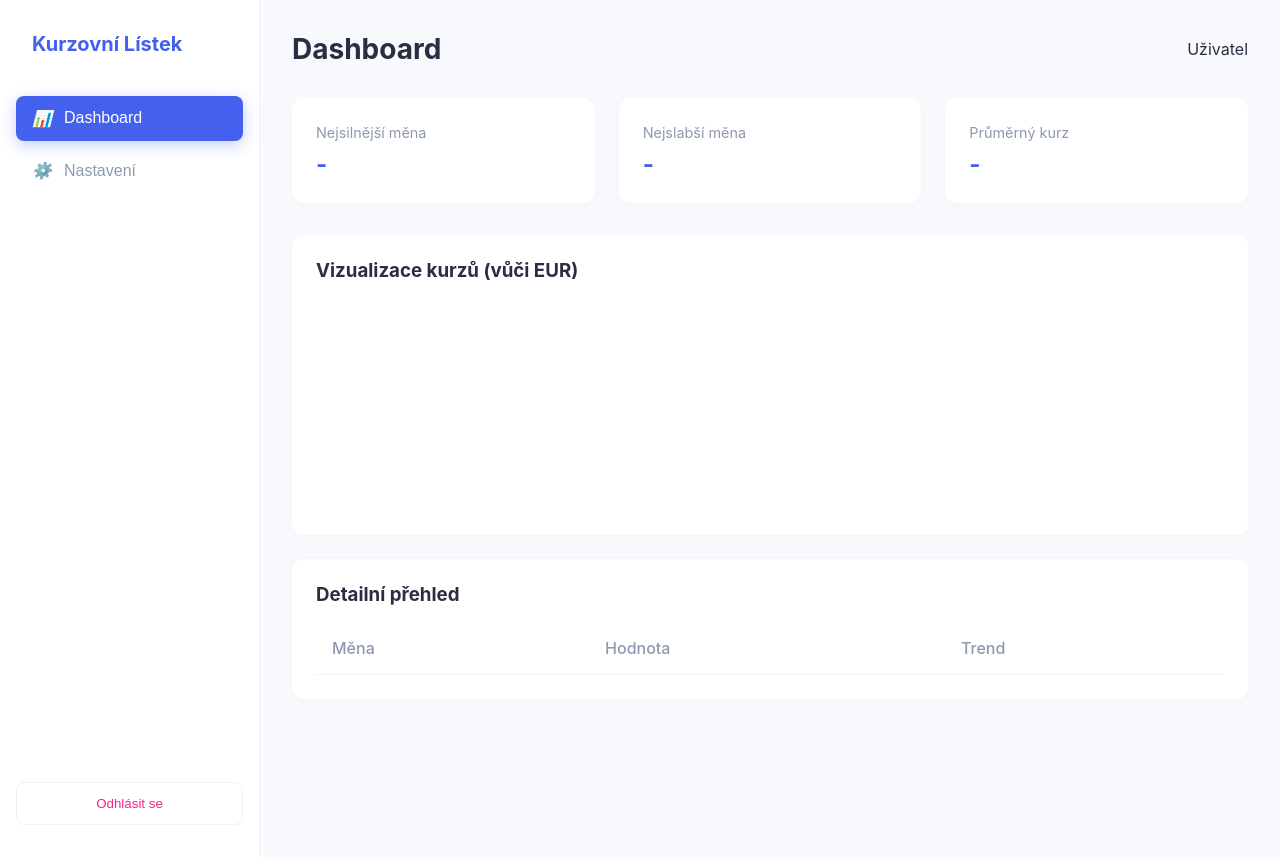
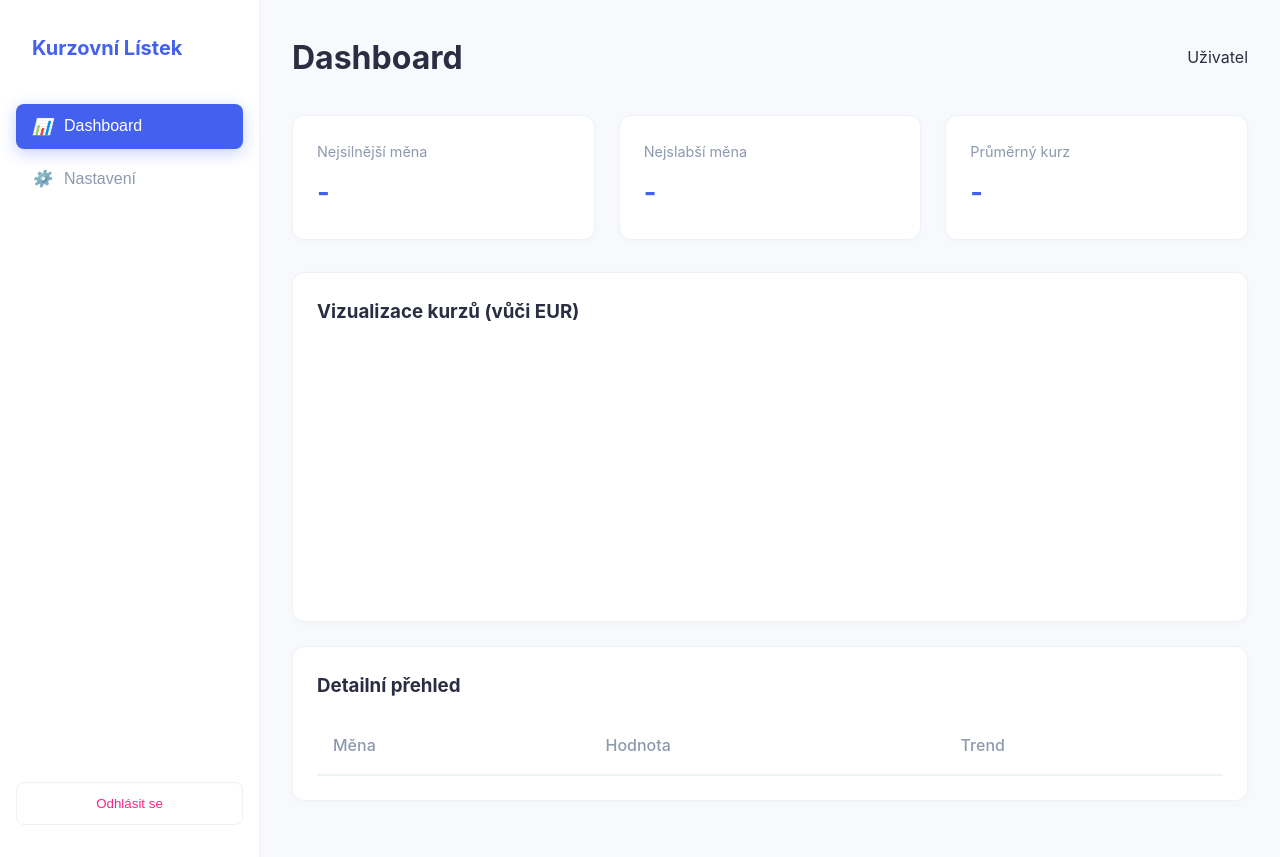
Before and after one commit to tukan57/exchange-webapp, a Flask app: page / in a window 1280 px wide. Run offline with Flask 3, Linux system fonts and the light colour scheme; the visitor is signed in with stand-in values (Sample User, id 1); data that the repository does not hold is empty; a map, chart or similar area stays blank.

Commit message:
Fix/Frontend - Css fix

```diff
--- a/static/styles.css
+++ b/static/styles.css
@@ -18,12 +20,37 @@
 }
 
 body {
-    font-family: 'Inter', -apple-system, sans-serif;
+    font-family: 'Inter', 'Segoe UI', Tahoma, Geneva, Verdana, sans-serif;
     background-color: var(--bg-color);
     color: var(--text-main);
-    overflow: hidden;
+    line-height: 1.6;
 }
 
+/* --- Login / Auth stránka --- */
+.auth-page {
+    display: flex;
+    justify-content: center;
+    align-items: center;
+    height: 100vh;
+    background-color: var(--white); /* Přidáno pro lepší kontrast u loginu */
+}
+
+.login-container {
+    background: var(--white);
+    padding: 2.5rem;
+    border-radius: 12px;
+    box-shadow: 0 10px 25px rgba(0,0,0,0.1);
+    width: 100%;
+    max-width: 400px;
+}
+
+.login-container h1 {
+    margin-bottom: 1.5rem;
+    text-align: center;
+    color: var(--primary-color);
+}
+
+/* --- Hlavní SPA Layout (#app) --- */
 #app {
     display: flex;
     height: 100vh;
@@ -97,9 +135,7 @@ nav {
     margin-bottom: 2rem;
 }
 
-.top-bar h1 { font-size: 1.75rem; }
-
-/* Dashboard UI */
+/* Dashboard Statistiky */
 .stats-grid {
     display: grid;
     grid-template-columns: repeat(auto-fit, minmax(240px, 1fr));
@@ -112,22 +148,35 @@ nav {
     padding: 1.5rem;
     border-radius: 12px;
     box-shadow: 0 2px 10px rgba(0,0,0,0.02);
+    border: 1px solid var(--border-color);
 }
 
-.stat-label { color: var(--text-muted); font-size: 0.9rem; }
-.stat-value { font-size: 1.5rem; font-weight: 700; margin-top: 0.5rem; color: var(--primary-color); }
+.stat-label {
+    color: var(--text-muted);
+    font-size: 0.9rem;
+    display: block;
+}
 
+.stat-value {
+    font-size: 1.7rem;
+    font-weight: 700;
+    margin-top: 0.5rem;
+    color: var(--primary-color);
+}
+
+/* Karty */
 .card {
     background: var(--white);
     border-radius: 12px;
     padding: 1.5rem;
     margin-bottom: 1.5rem;
     box-shadow: 0 2px 10px rgba(0,0,0,0.02);
+    border: 1px solid var(--border-color);
 }
 
-.chart-card { min-height: 300px; }
+.chart-card { min-height: 350px; }
 
-/* Table */
+/* Tabulky */
 table {
     width: 100%;
     border-collapse: collapse;
@@ -139,7 +188,7 @@ th {
     padding: 1rem;
     color: var(--text-muted);
     font-weight: 500;
-    border-bottom: 1px solid var(--border-color);
+    border-bottom: 2px solid var(--border-color);
 }
 
 td {
--- a/templates/login.html
+++ b/templates/login.html
@@ -8,7 +8,7 @@
 </head>
 <body class="auth-page">
     <div class="login-container">
-        <h1>Měnový Analyzátor</h1>
+        <h1>Exchange Analyzer</h1>
         <form id="loginForm">
             <div class="form-group">
                 <label for="username">Uživatelské jméno</label>
```
Also changed, not shown: other parts of static/styles.css (+42 -11 lines), 1 other file.
